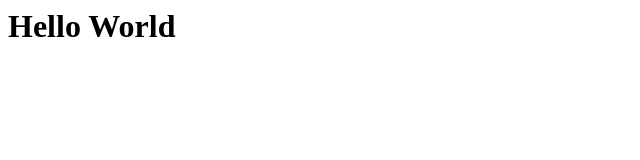
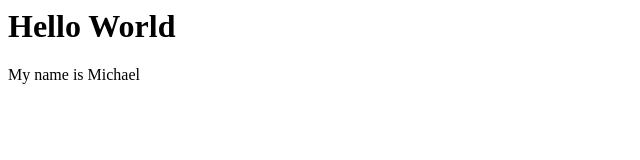
Before and after one commit to michaelashton85/Meeum_weekend-workshop_280718, a plain HTML site: page index.html in a window 1280 px wide. Shown: the whole page, without its empty margins (0-640 px from the left). Drawn offline with Linux system fonts and the light colour scheme.

Commit message:
My Name
Added Name

```diff
--- a/index.html
+++ b/index.html
@@ -1 +1,2 @@
 <h1>Hello World</h1>
+<p>My name is Michael</p>
```
